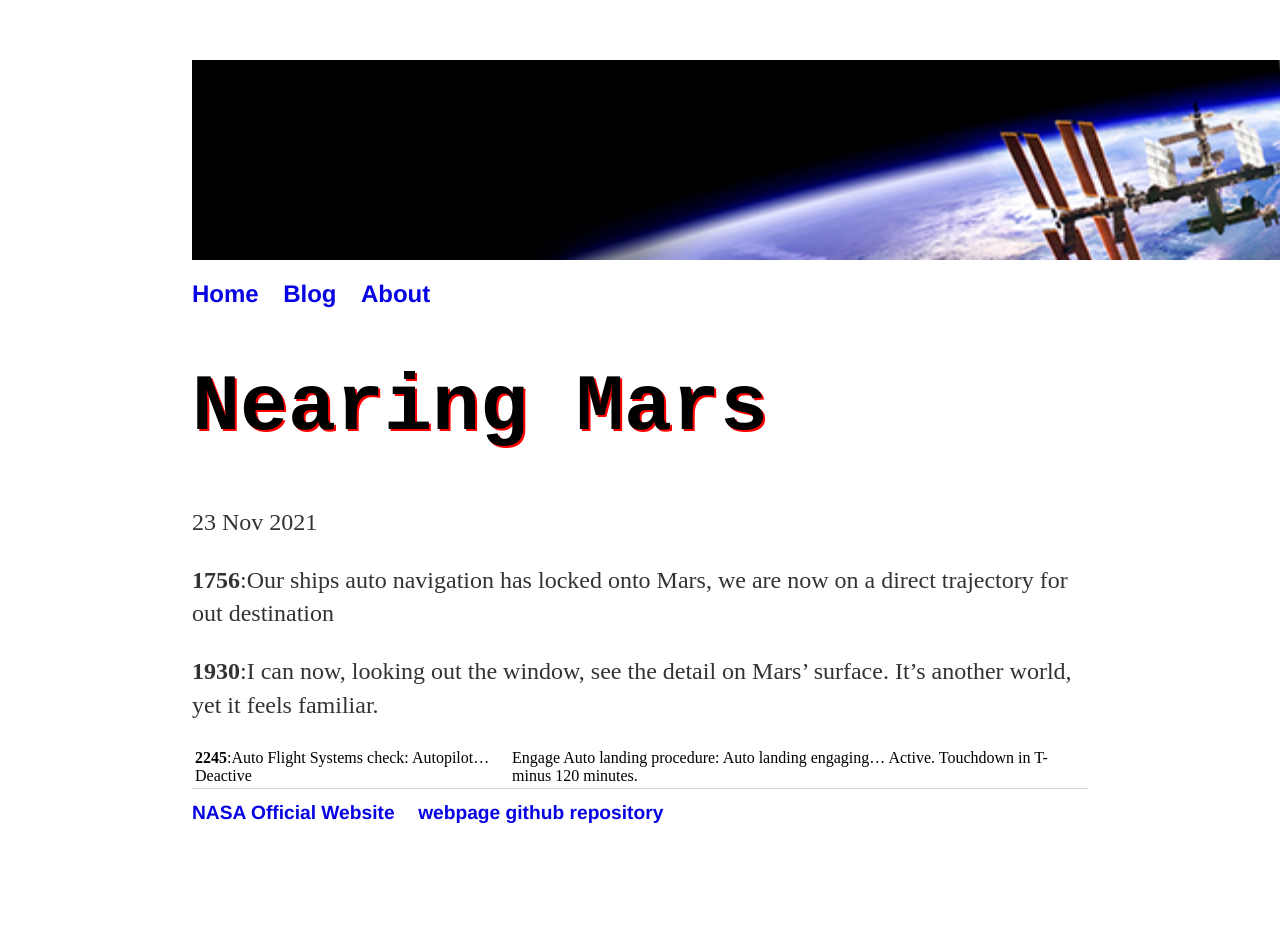
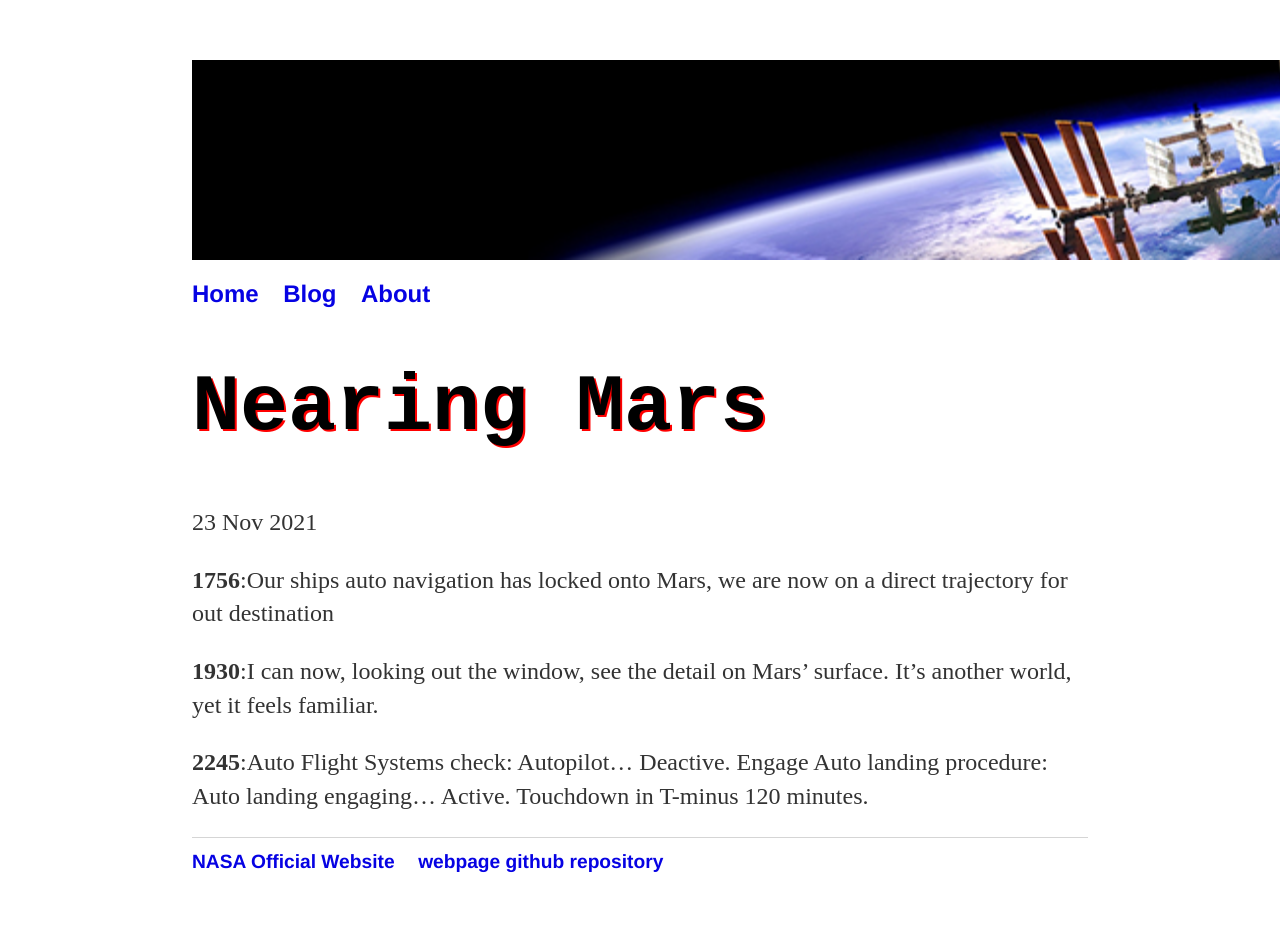
Before and after one commit to JoeGilliganHW/JoeGilliganHW.github.io, a Jekyll site: the page built from _posts/2021-23-11-nearing-mars.md, in a window 1280 px wide. Built offline with Jekyll 4.4.1, drawn with Linux system fonts in a browser that asks for light colours; before the commit the page ends 900 px from its top, so only the background shows below that.

```diff
--- a/_posts/2021-23-11-nearing-mars.md
+++ b/_posts/2021-23-11-nearing-mars.md
@@ -8,4 +8,4 @@ date: 2021-023-11
 
 **1930**:I can now, looking out the window, see the detail on Mars' surface. It's another world, yet it feels familiar.
 
-**2245**:Auto Flight Systems check: Autopilot... Deactive | Engage Auto landing procedure: Auto landing engaging... Active. Touchdown in T-minus 120 minutes.
+**2245**:Auto Flight Systems check: Autopilot... Deactive. Engage Auto landing procedure: Auto landing engaging... Active. Touchdown in T-minus 120 minutes.
```
